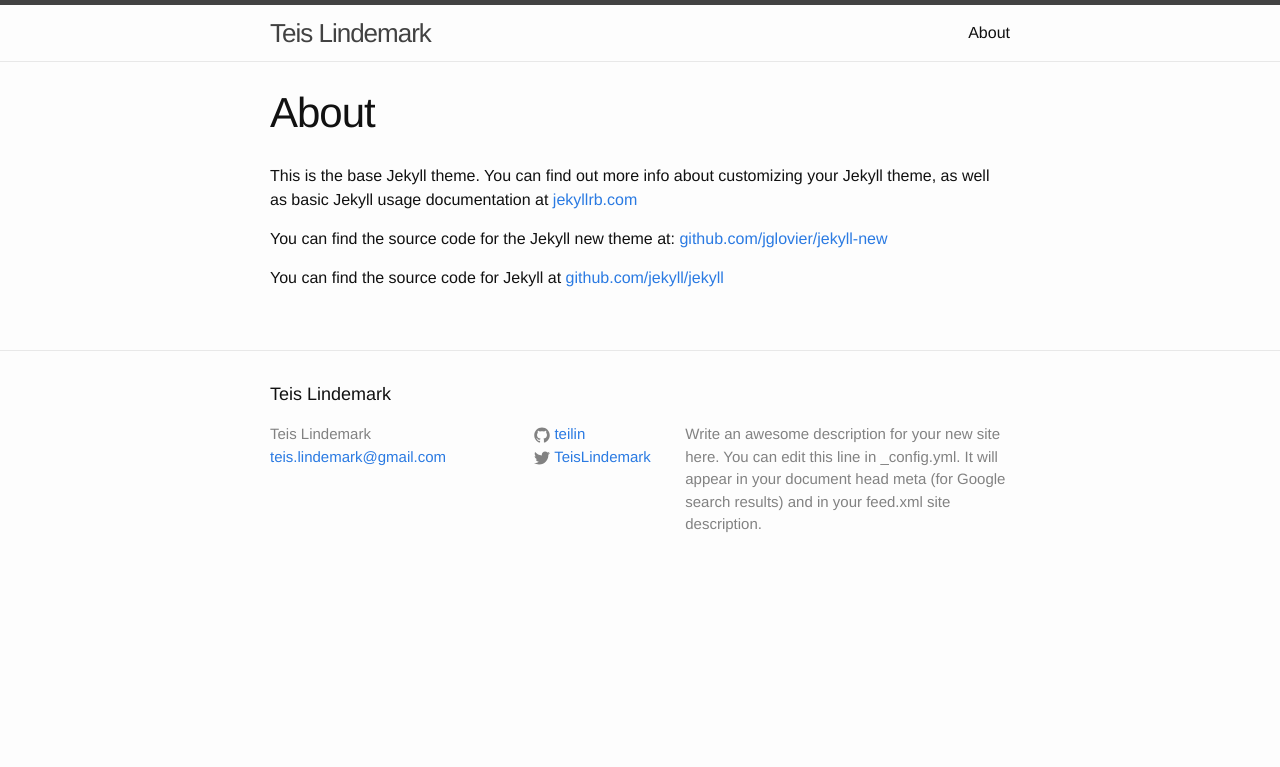
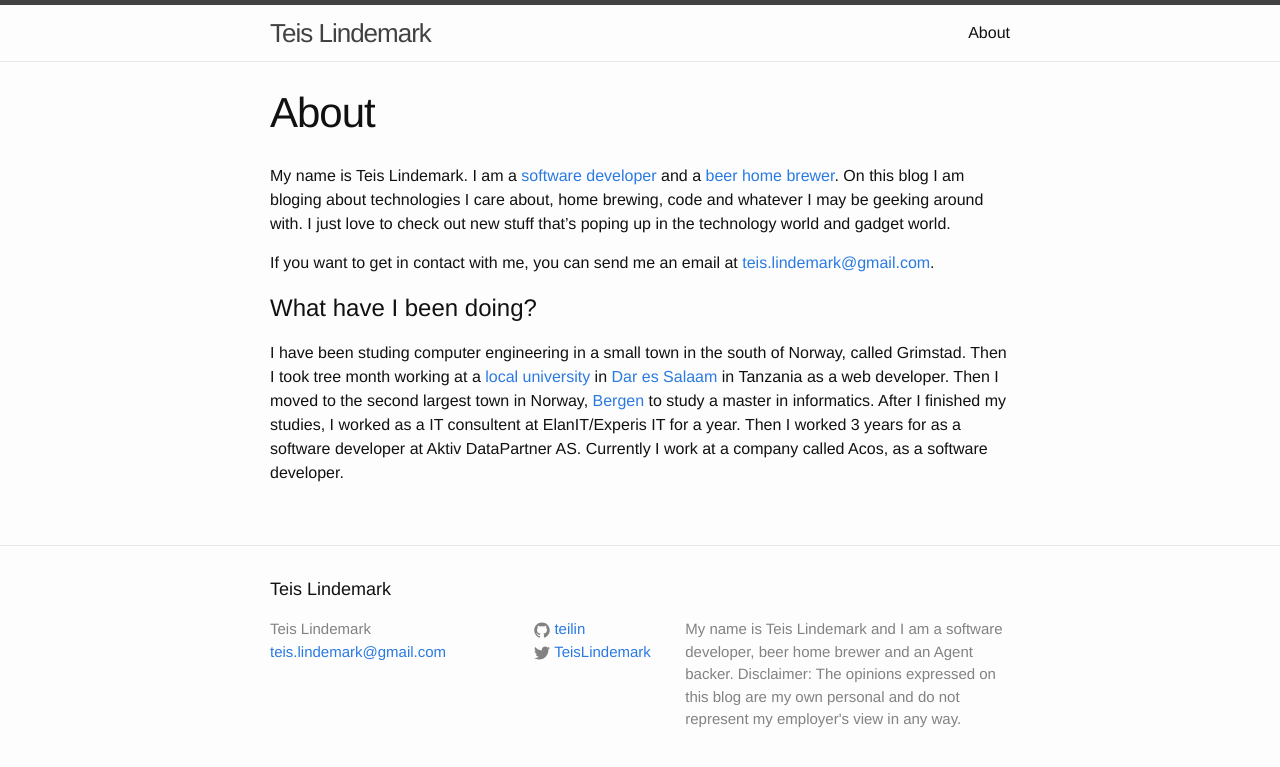
Before and after one commit to teilin/teilin.github.io, a Jekyll site: the page built from about.md, in a window 1280 px wide. Shown: the top 767 px of the page. Built offline with Jekyll 4.4.1, drawn with Linux system fonts in a browser that asks for light colours.

Commit message:
About and disclaimer update

```diff
--- a/_config.yml
+++ b/_config.yml
@@ -2,9 +2,9 @@
 title: Teis Lindemark
 email: teis.lindemark@gmail.com
 description: > # this means to ignore newlines until "baseurl:"
-  Write an awesome description for your new site here. You can edit this
-  line in _config.yml. It will appear in your document head meta (for
-  Google search results) and in your feed.xml site description.
+  My name is Teis Lindemark and I am a software developer, beer home brewer and an Agent backer.
+  Disclaimer: The opinions expressed on this blog are my own personal and do not
+  represent my employer's view in any way.
 baseurl: "" # the subpath of your site, e.g. /blog/
 url: "http://www.teilin.net" # the base hostname & protocol for your site
 twitter_username: TeisLindemark
--- a/about.md
+++ b/about.md
@@ -4,8 +4,9 @@ title: About
 permalink: /about/
 ---
 
-This is the base Jekyll theme. You can find out more info about customizing your Jekyll theme, as well as basic Jekyll usage documentation at [jekyllrb.com](http://jekyllrb.com/)
+My name is Teis Lindemark. I am a [software developer](https://github.com/teilin) and a [beer home brewer](http://blog.bryggelaget.com). On this blog I am bloging about technologies I care about, home brewing, code and whatever I may be geeking around with. I just love to check out new stuff that's poping up in the technology world and gadget world.
 
-You can find the source code for the Jekyll new theme at: [github.com/jglovier/jekyll-new](https://github.com/jglovier/jekyll-new)
+If you want to get in contact with me, you can send me an email at [teis.lindemark@gmail.com](mailto:teis.lindemark@gmail.com).
 
-You can find the source code for Jekyll at [github.com/jekyll/jekyll](https://github.com/jekyll/jekyll)
+#What have I been doing?
+I have been studing computer engineering in a small town in the south of Norway, called Grimstad. Then I took tree month working at a [local university](http://www.out.ac.tz) in [Dar es Salaam](https://en.wikipedia.org/wiki/Dar_es_Salaam) in Tanzania as a web developer. Then I moved to the second largest town in Norway, [Bergen](https://en.wikipedia.org/wiki/Bergen) to study a master in informatics. After I finished my studies, I worked as a IT consultent at ElanIT/Experis IT for a year. Then I worked 3 years for as a software developer at Aktiv DataPartner AS. Currently I work at a company called Acos, as a software developer.
```
